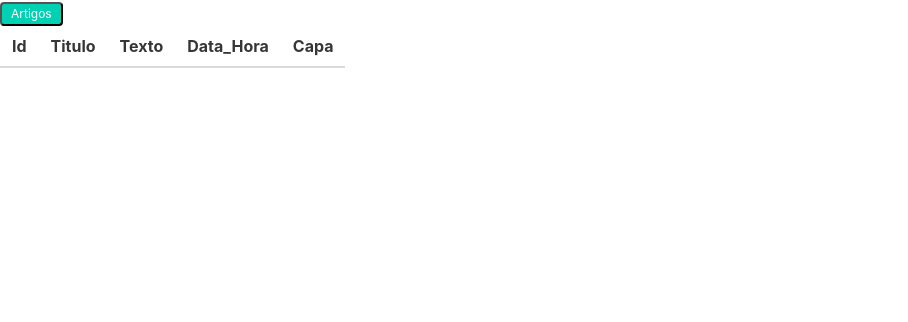
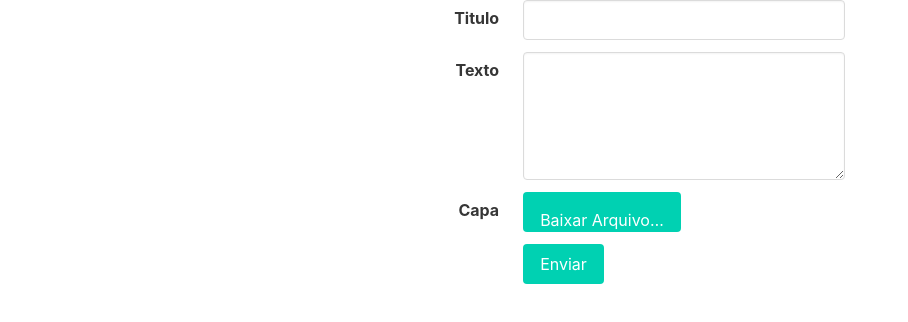
Before and after one commit to DksViniSouls/dani-projeto, a website: page index.html in a window 1280 px wide. Shown: the whole page, without its empty margins (0-908 px from the left). Drawn offline with Linux system fonts and the light colour scheme.

Commit message:
dia 19/12

```diff
--- a/index.html
+++ b/index.html
@@ -8,12 +8,13 @@
     <title>Banco SQL</title>
 
     <link rel="stylesheet" href="css/bulma.css">
+    <link rel="stylesheet" href="./styles/styles.css">
 
 </head>
 
 <body>
-    <td></td>
 
+<!--
     <button id="botao" class="tag is-primary">Artigos</button>
 
     <table class="table">
@@ -33,7 +34,89 @@
         </tbody>
 
     </table>
+-->
 
+    <div class="columns">
+        <div class="column">
+        </div>
+
+        <div class="column">
+          <div class="field is-horizontal">
+            <div class="field-label is-normal">
+              <label class="label">Titulo</label>
+            </div>
+            <div class="field-body">
+              <div class="field">
+                <p class="control is-expanded has-icons-left">
+                  <input class="input" type="text" placeholder="">
+                  <span class="icon is-small is-left">
+                    <i class="fas fa-user"></i>
+                  </span>
+                </p>
+              </div>
+            </div>
+          </div>
+
+          <div class="field is-horizontal">
+            <div class="field-label is-normal">
+              <label class="label">Texto</label>
+            </div>
+            <div class="field-body">
+              <div class="field">
+                <div class="control">
+                  <textarea class="textarea" placeholder=""></textarea>
+                </div>
+              </div>
+            </div>
+          </div>
+
+          <div class="field is-horizontal">
+            <div class="field-label is-normal">
+              <label class="label">Capa</label>
+            </div>
+            <div class="field-body">
+              <div class="field">
+                <div class="file is-primary">
+                <label class="file-label">
+                  <input id="input" class="file-input" type="file" name="resume">
+                  <span class="file-cta">
+                    <div class="control">
+                      <span class="file-icon">
+                        <i class="fas fa-upload"></i>
+                      </span>
+                      <span class="file-label">
+                        Baixar Arquivo…
+                      </span>
+                  </span>
+                </label>
+              </div>
+            </div>
+          </div>
+        </div>
+      </div>
+
+      <div class="field is-horizontal">
+        <div class="field-label">
+          <!-- Left empty for spacing -->
+        </div>
+        <div class="field-body">
+          <div class="field">
+            <div class="control">
+              <button class="button is-primary">
+                Enviar
+              </button>
+            </div>
+          </div>
+        </div>
+      </div>
+
+    <!--div/coluna-->
+
+      </div>
+
+      <div class="column">
+      </div>
+      </div>
 
     <script src="js/a.js"></script>
 
--- a/js/a.js
+++ b/js/a.js
@@ -1,5 +1,9 @@
 const button = document.getElementById('botao');
 const tbody = document.getElementById('_artigos');
+const input = document.querySelector('#input')
+
+const objArtigo = {titulo:"?", texto: "?",  capa: "?"};
+
 
 button.addEventListener('click', () => {
   function reqListener() {
```
Also changed, not shown: server.js (+8 -1 lines), tbl.html (+26 -1 lines), styles/styles.css (added).
